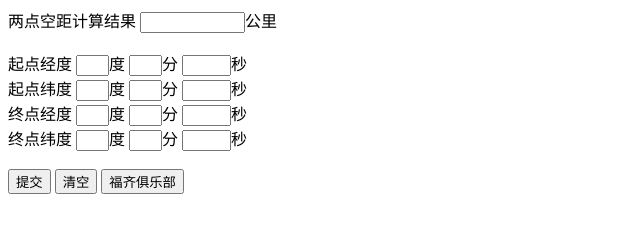
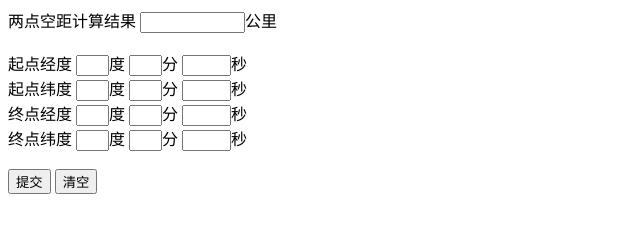
Before and after one commit to happy1992/Calculate-Distance, a plain HTML site: page index.html in a window 1280 px wide. Shown: the whole page, without its empty margins (0-640 px from the left). Drawn offline with Linux system fonts and the light colour scheme.

Commit message:
Update index.html

```diff
--- a/index.html
+++ b/index.html
@@ -27,7 +27,6 @@
         <input type="text" class="endLagi" size="3" maxlength="6" value="">秒<br><br>
         <input type="button" value="提交" class="yx_btn">
         <input type="reset" value="清空" class="cClear">
-        <input type="button" class="setDef" value="福齐俱乐部">
     </div>
 </body>
 <script type="text/javascript" src="./js/jquery-1.11.1.min.js"></script>
```
